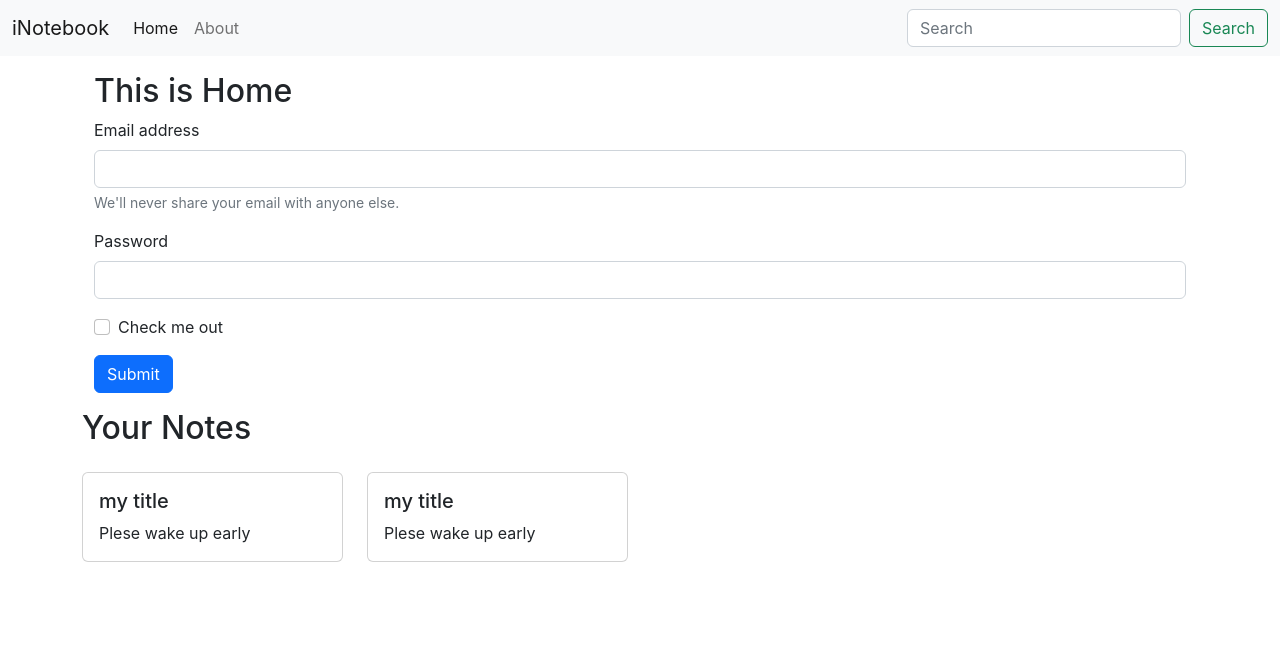
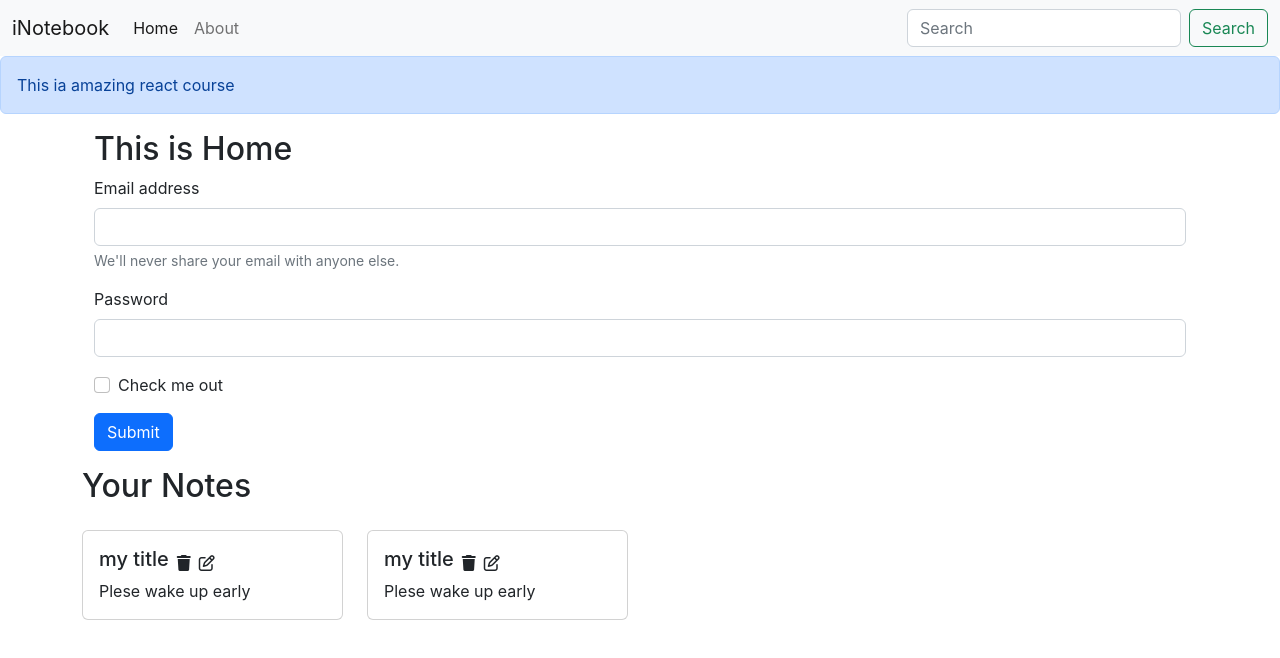
Before and after one commit to ankurrawat043/iNotebook, a React (Create React App) app: page / in a window 1280 px wide. Shown: the top 658 px of the page. Built offline with nearby package versions, Linux system fonts and the light colour scheme.

Commit message:
lectuer 62

```diff
--- a/public/index.html
+++ b/public/index.html
@@ -30,6 +30,7 @@
   <body>
     <noscript>You need to enable JavaScript to run this app.</noscript>
     <div id="root"></div>
+    <script src="https://kit.fontawesome.com/bc115ac1c4.js" crossorigin="anonymous"></script>
     <!--
       This HTML file is a template.
       If you open it directly in the browser, you will see an empty page.
--- a/src/App.js
+++ b/src/App.js
@@ -5,6 +5,7 @@
   } from "react-router-dom";
 import './App.css';
 import About from "./components/About";
+import Alert from "./components/Alert";
 import Home from "./components/Home";
 import Navbar from "./components/Navbar";
 import NoteState from "./context/notes/NoteState";
@@ -15,6 +16,7 @@
     <NoteState>
      <BrowserRouter>
        <Navbar/>
+       <Alert message="This ia amazing react course" />
       <div className="container">
       <Routes>
         <Route exact path="/" element={<Home />} />
--- /dev/null
+++ b/src/components/Alert.js
@@ -0,0 +1,11 @@
+import React from "react";
+
+export default function Alert(props) {
+  return (
+    <div>
+      <div className="alert alert-primary" role="alert">
+        {props.message}
+      </div>
+    </div>
+  );
+}
--- a/src/components/Home.js
+++ b/src/components/Home.js
@@ -10,17 +10,17 @@
      <h2>This is Home</h2>
      <form>
   <div className="mb-3">
-    <label for="exampleInputEmail1" className="form-label">Email address</label>
+    <label htmlFor="exampleInputEmail1" className="form-label">Email address</label>
     <input type="email" className="form-control" id="exampleInputEmail1" aria-describedby="emailHelp"/>
     <div id="emailHelp" className="form-text">We'll never share your email with anyone else.</div>
   </div>
   <div className="mb-3">
-    <label for="exampleInputPassword1" className="form-label">Password</label>
-    <input type="password" className="form-control" id="exampleInputPassword1"/>
+    <label htmlFor="exampleInputPassword1"  className="form-label">Password</label>
+    <input type="password" className="form-control" autoComplete="current-password" id="exampleInputPassword1"/>
   </div>
   <div className="mb-3 form-check">
     <input type="checkbox" className="form-check-input" id="exampleCheck1"/>
-    <label className="form-check-label" for="exampleCheck1">Check me out</label>
+    <label className="form-check-label" htmlFor="exampleCheck1">Check me out</label>
   </div>
   <button type="submit" className="btn btn-primary">Submit</button>
 </form>
--- a/src/components/NoteItem.js
+++ b/src/components/NoteItem.js
@@ -5,10 +5,14 @@
 
   return (
     <div className="col-md-3">
-      <div class="card my-3">
-        <div class="card-body">
-          <h5 class="card-title">{note.title}</h5>
-          <p class="card-text">{note.description}</p>
+      <div className="card my-3">
+        <div className="card-body">
+          <div className="d-flex align-items-center">
+            <h5 className="card-title">{note.title}</h5>
+            <i className="fa-solid fa-trash mx-2"></i>
+            <i className="fa-regular fa-pen-to-square"></i>
+          </div>
+          <p className="card-text">{note.description}</p>
         </div>
       </div>
     </div>
--- a/src/components/Notes.js
+++ b/src/components/Notes.js
@@ -13,7 +13,7 @@
     <div className='row my-3'>
        <h2>Your Notes</h2>
      {notes.map((note) => {
-      return <NoteItem note={note} />
+      return <NoteItem key={note._id} note={note} />
      })}
     </div>
   )
--- a/src/index.css
+++ b/src/index.css
@@ -11,3 +11,6 @@
   font-family: source-code-pro, Menlo, Monaco, Consolas, 'Courier New',
     monospace;
 }
+i{
+  cursor: pointer;
+}
```
